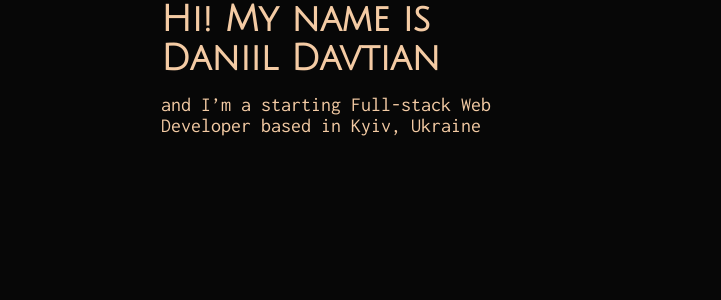
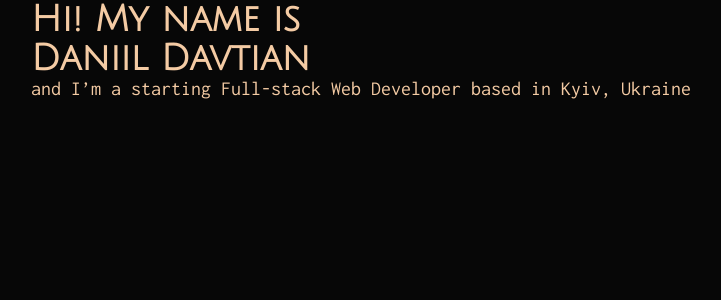
Before and after one commit to SherlockH0/portfolio, a Flask app: page / in a window 1280 px wide. Shown: the top 300 px of the page, without its empty margins (279-1000 px from the left). Run offline with Flask 3, Linux system fonts and the light colour scheme; some web fonts are replaced.

Commit message:
Starting from the beggining :)

```diff
--- a/static/styles.css
+++ b/static/styles.css
@@ -69,14 +69,11 @@ body {
   background: var(--background);
   color: var(--foreground);
   font-family: Inconsolata;
-  display: flex;
-  flex-direction: row-reverse;
   width: 100vw;
-  justify-content: center;
 }
 
 main {
-  flex-grow: 2;
+  margin: auto;
 }
 
 h1.bold {
@@ -86,15 +83,13 @@ h1.bold {
   line-height: normal;
 }
 
-h3,
-th {
+h3 {
   font-size: 1.25rem;
   font-weight: normal;
   line-height: normal;
 }
 
 p,
-td,
 a {
   font-size: 1.125rem;
   line-height: normal;
@@ -106,9 +101,34 @@ a {
   transition: 0.5s;
 }
 
+.mode-toggle:hover,
+a:hover {
+  color: var(--accent);
+}
+
 img {
   max-width: 100%;
   height: auto;
+}
+
+
+ul {
+  list-style-type: none;
+}
+
+.active-link {
+  color: var(--dimmed);
+}
+
+hr {
+  border: 0;
+  background: var(--foreground);
+  height: 1px;
+}
+
+.small {
+  font-size: 1rem;
+  color: var(--dimmed);
 }
 
 #preloader {
@@ -183,15 +203,6 @@ img {
   }
 }
 
-.about__main {
-  max-width: 400px;
-  margin: auto;
-}
-
-.about__main h1 {
-  margin-bottom: 1rem;
-}
-
 .mode-toggle {
   background: none;
   border: none;
@@ -228,134 +239,20 @@ img {
   font-size: 2rem;
 }
 
-ul {
-  list-style-type: none;
+#hero {
+  display: grid;
+  justify-content: center;
+  align-content: center;
 }
 
-.active-link {
-  color: var(--dimmed);
-}
-
-.mode-toggle:hover,
-a:hover {
-  color: var(--accent);
-}
-
-a:hover > svg {
-  transform: rotate(-10deg) scale(1.1);
-}
-
-hr {
-  border: 0;
-  background: var(--foreground);
-  height: 1px;
-}
-
-th {
-  text-align: left;
-  padding-bottom: 1.25rem;
-}
-
-td {
-  padding-bottom: 0.5rem;
-}
-
-.small {
-  font-size: 1rem;
-  color: var(--dimmed);
-}
 
 #projects h1 {
   text-align: center;
 }
 
-.cards_container {
-  margin: auto;
-  padding: 2rem 0;
-  display: grid;
-  gap: 1rem;
-  justify-content: center;
-}
 
-.projects__card {
-  padding: 1rem;
-  max-width: 60rem;
-  display: grid;
-  justify-content: center;
-  gap: 2rem;
-}
 
-.projects__container {
-  display: flex;
-  justify-content: center;
-  flex-wrap: wrap;
-  gap: 1.5rem;
-}
 
-.projects__card:nth-child(even) .projects__container {
-  flex-direction: row-reverse;
-}
-
-.projects__image {
-  width: 40vw;
-  max-width: 30rem;
-  min-width: 18rem;
-  aspect-ratio: 1.6;
-  object-fit: cover;
-}
-
-.projects__details-tech-list {
-  display: flex;
-  gap: 1.5rem;
-  flex-wrap: wrap;
-}
-
-.projects__details-links {
-  display: flex;
-  justify-content: center;
-  gap: 4rem;
-}
-
-.projects__details-list {
-  max-width: 20rem;
-  display: grid;
-  gap: 1rem;
-  align-content: space-around;
-}
-
-#contacts {
-  display: flex;
-  overflow: hidden;
-}
-
-.contacts__main {
-  display: grid;
-  justify-content: center;
-  text-align: center;
-  gap: 5rem;
-  padding: 2rem 0 5rem 0;
-  flex-grow: 1;
-}
-
-.contacts__border {
-  width: var(--menu-width);
-  border-right: 1px var(--foreground) solid;
-}
-
-#contact_me {
-  display: grid;
-  gap: 1rem;
-}
-
-#can_find {
-  display: grid;
-  gap: 1.5rem;
-}
-
-.socials__container {
-  display: flex;
-  justify-content: space-around;
-}
 
 .hidden {
   opacity: 0;
--- a/templates/index.html
+++ b/templates/index.html
@@ -23,7 +23,7 @@
         </button>
       </li>
       <li class="nav__item">
-        <a href="#home" class="nav__link active-link">
+        <a href="#hero" class="nav__link active-link">
           <i class="nf nf-fa-home nav__icon"></i>
         </a>
       </li>
@@ -47,11 +47,10 @@
   </nav>
 
   <main>
-    <section id="about">
-      <div class="about__main hidden">
-        <h1 class="bold">Hi! My name is <br> Daniil Davtian</h1>
-        <h3>and I’m a starting Full-stack Web Developer based in Kyiv, Ukraine</h3>
-      </div>
+    <section id="hero">
+      <h1 class="bold">Hi! My name is <br> Daniil Davtian</h1>
+      <h3>and I’m a starting Full-stack Web Developer based in Kyiv, Ukraine</h3>
+      <div class="hero__socials"></div>
     </section>
 
     <section id="projects">
```
